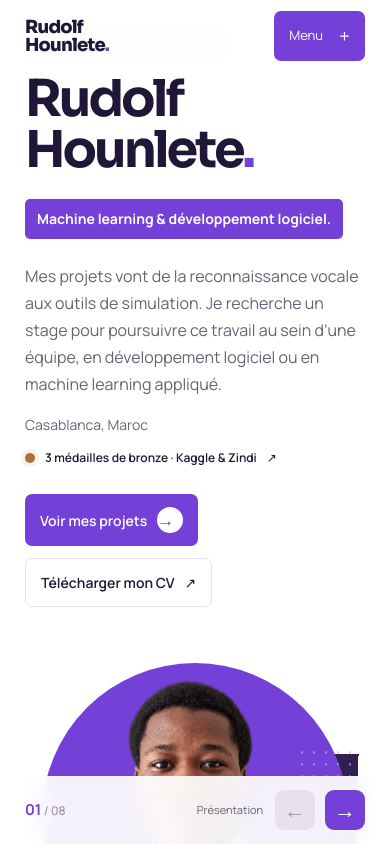
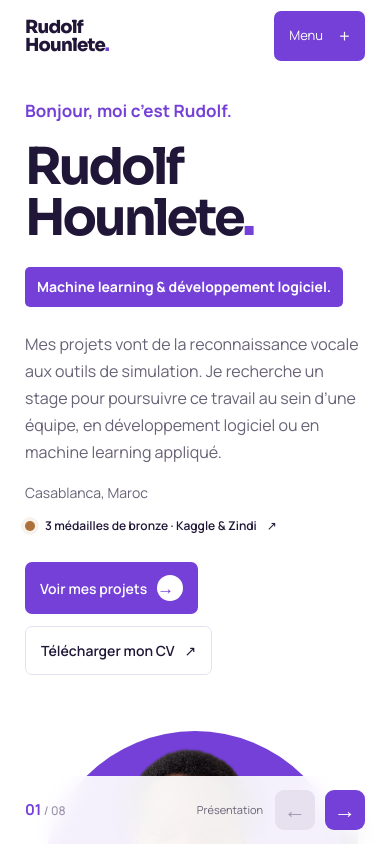
Before and after one commit to Rudolf-Staline/Portfolio, a React (Vite) app: page /#accueil in a window 390 px wide. Built offline with nearby package versions, Linux system fonts and the light colour scheme.

Commit message:
Keep scroll snap geometry stable while animating inner slide stages

```diff
--- a/src/App.tsx
+++ b/src/App.tsx
@@ -148,7 +148,7 @@ function App() {
       </header>
 
       <main id="main" className="wrap slide-deck" ref={deck} tabIndex={-1} aria-label="Portfolio de Rudolf Hounlete">
-        <section className="hero" id="accueil">
+        <section className="hero" id="accueil"><div className="scene-stage hero">
           <div className="hero-copy">
             <p className="hello">Bonjour, moi c’est Rudolf.</p>
             <h1>Rudolf<br />Hounlete<span>.</span></h1><p className="hero-specialty">{profile.heroFocus}</p>
@@ -159,40 +159,40 @@ function App() {
           <div className="hero-art-frame"><div className="hero-art has-portrait">
             <img className="hero-portrait" src="/portrait-rudolf.png" alt="Portrait de Rudolf Hounlete" width="1254" height="1254" fetchPriority="high" decoding="async" />
           </div><span className="hero-orbit" aria-hidden="true" /></div>
-        </section>
+        </div></section>
 
-        <section className="section about-section" id="apropos">
+        <section className="section about-section" id="apropos"><div className="scene-stage section about-section">
           <div><p className="eyebrow"><span /> À propos</p><h2>Un parcours entre<br />modèles et applications<span>.</span></h2>{profile.about.map(paragraph => <p className="about-text" key={paragraph}>{paragraph}</p>)}<a className="text-link" href={contact.github} target="_blank" rel="noreferrer">Explorer mon GitHub <Arrow diagonal /></a></div>
           <div className="about-facts"><div><strong>3</strong><span>Médailles de bronze<br />Kaggle & Zindi</span></div><div><strong>2026</strong><span>Stage chez CHOUBEL<br />RiskSim · Python & React</span></div></div>
-        </section>
+        </div></section>
 
-        <section className="section expertise-section" id="competences">
+        <section className="section expertise-section" id="competences"><div className="scene-stage section expertise-section">
           <div className="expertise-layout">
             <div className="expertise-lead"><p className="eyebrow"><span /> Compétences</p><h2>Des modèles<br />aux applications<span>.</span></h2><p className="section-intro">Les outils que j’utilise pour préparer les données, entraîner les modèles et développer les applications.</p><a className="text-link" href="#projets">Les voir dans mes projets <Arrow diagonal /></a><span className="expertise-decoration" aria-hidden="true">&#123; &#125;</span></div>
             <div className="expertise-grid">{skills.map((group, index) => <article className="expertise-group" key={group.label}><div className="expertise-group-heading"><span className="group-number">0{index + 1}</span><h3>{group.label}</h3></div><div className="tool-tags">{group.items.map((item, i) => <span className={i < 2 ? 'primary-tool' : ''} key={item}>{item}</span>)}</div></article>)}</div>
           </div>
-        </section>
+        </div></section>
 
-        <section className="section competition-section" id="competitions">
+        <section className="section competition-section" id="competitions"><div className="scene-stage section competition-section">
           <div className="awards-heading"><div><p className="eyebrow"><span /> Kaggle & Zindi · 2026</p><h2>En compétition<span>.</span></h2></div><div className="award-total"><strong>3</strong><span>médailles<br />de bronze</span></div></div>
           <div className="medal-grid">{competitions.filter(entry => entry.medal).map(entry => <article className="medal-card" key={entry.name}><div className="medal-card-top"><span className="platform-label">{entry.platform}</span><BronzeMedal /></div><p className="medal-label">Médaille de bronze</p><h3>{entry.name}</h3><p className="award-description">{entry.detail}</p>{entry.result !== 'Médaille de bronze' && <p className="award-placement">{entry.result}</p>}<div className="award-links">{entry.projectId && <button className="text-link" type="button" onClick={() => setSelected(projects.find(project => project.index === entry.projectId)!)}>Ma solution <Arrow diagonal /></button>}{entry.href && <a className="text-link" href={entry.href} target="_blank" rel="noreferrer">{entry.linkLabel} <Arrow diagonal /></a>}</div></article>)}</div>
           <div className="ranking-grid">{competitions.filter(entry => !entry.medal).map(entry => <article className="ranking-card" key={entry.name}><div className="ranking-position"><strong>{entry.result.split(' / ')[0]}</strong><span>sur {entry.result.split(' / ')[1]}</span></div><div><p className="platform-label">{entry.platform} · {entry.year}</p><h3>{entry.name}</h3><p className="award-description">{entry.detail}</p></div><div className="award-links">{entry.projectId && <button className="text-link" type="button" onClick={() => setSelected(projects.find(project => project.index === entry.projectId)!)}>Ma solution <Arrow diagonal /></button>}{entry.href && <a className="text-link" href={entry.href} target="_blank" rel="noreferrer">Code <Arrow diagonal /></a>}</div></article>)}</div>
-        </section>
+        </div></section>
 
-        <section className="section internship-section" id="experience">
+        <section className="section internship-section" id="experience"><div className="scene-stage section internship-section">
           <div className="internship-layout"><div className="internship-story"><p className="eyebrow"><span /> Expérience · CHOUBEL</p><h2>RiskSim<span>.</span></h2><p className="internship-subtitle">Simuler les risques d’un projet.</p><p className="internship-date">Stage d’observation<br />15 juillet — 28 août 2026</p><p>Durant mon stage chez CHOUBEL, j’ai développé RiskSim pour analyser les risques d’un projet à partir d’un registre Excel. L’utilisateur peut modifier ses hypothèses, comparer des scénarios et calculer des réserves budgétaires.</p><p>J’ai travaillé sur le moteur Python, puis fait évoluer l’interface de Streamlit vers React. La préparation de la distribution Windows et de la documentation a prolongé ce travail jusqu’à la prise en main de l’application.</p><button className="button button-primary" type="button" onClick={() => setSelected(internship)}>Explorer le projet <Arrow diagonal /></button></div>
           <div className="internship-blueprint"><div className="blueprint-heading"><span>Du registre à l’application</span><span aria-hidden="true">↗</span></div><ol className="delivery-steps"><li><span className="delivery-number">01</span><div><h3>Importer les risques</h3><p>Registre Excel · hypothèses · corrélations</p></div></li><li><span className="delivery-number">02</span><div><h3>Simuler les scénarios</h3><p>Moteur Python · Monte Carlo · sensibilité</p></div></li><li><span className="delivery-number">03</span><div><h3>Explorer les résultats</h3><p>Interface React · réserves budgétaires</p></div></li></ol><div className="delivery-release"><span className="release-dot" /><div><strong>Application Windows</strong><p>Distribution et documentation préparées</p></div></div><div className="blueprint-stack">Python / NumPy / React / TypeScript</div></div></div>
-        </section>
+        </div></section>
 
-        <section className="section projects-section" id="projets">
+        <section className="section projects-section" id="projets"><div className="scene-stage section projects-section">
           <div className="section-heading"><div><p className="eyebrow"><span /> Logiciel & ingénierie</p><h2>Projets sélectionnés<span>.</span></h2></div><p className="section-note">Des outils développés en parallèle des compétitions.</p></div>
           <div className="work-grid">{featuredProjects.map((project, i) => <article className={i === 0 ? 'work-card work-featured' : 'work-card'} key={project.index}><div className="work-card-top"><span className="work-number">0{i + 1}</span><span>{project.period}</span></div><div className="work-content"><p className="work-category">{project.category ?? project.context}</p><h3>{project.title}</h3><p className="work-description">{project.cardDescription ?? project.tagline}</p>{project.fact && <p className="work-fact">{project.fact}</p>}<div className="work-stack">{project.stack.slice(0, 4).map(item => <span key={item}>{item}</span>)}</div></div><div className="work-links"><button className="text-link" type="button" onClick={() => setSelected(project)}>Voir le projet <Arrow diagonal /></button>{project.links.code && <a className="text-link" href={project.links.code} target="_blank" rel="noreferrer">GitHub <Arrow diagonal /></a>}{project.links.demo && <a className="text-link" href={project.links.demo} target="_blank" rel="noreferrer">Démo <Arrow diagonal /></a>}</div></article>)}</div>
           <details className="other-projects"><summary>Autres travaux</summary>{otherProjects.map(project => <article key={project.index}><h3>{project.title}</h3><p>{project.tagline}</p><button className="text-link" type="button" onClick={() => setSelected(project)}>Voir le projet <Arrow diagonal /></button></article>)}</details>
-        </section>
+        </div></section>
 
-        <section className="section journey-section" id="parcours"><div className="section-heading"><div><p className="eyebrow"><span /> Formation</p><h2>Mon parcours<span>.</span></h2></div></div><div className="education-list">{education.map(item => <article key={item.school + item.detail}><span className="education-period">{item.period}</span><div><h3>{item.school}</h3><p>{item.detail}</p></div><span className="education-place">{item.location}</span></article>)}</div></section>
+        <section className="section journey-section" id="parcours"><div className="scene-stage section journey-section"><div className="section-heading"><div><p className="eyebrow"><span /> Formation</p><h2>Mon parcours<span>.</span></h2></div></div><div className="education-list">{education.map(item => <article key={item.school + item.detail}><span className="education-period">{item.period}</span><div><h3>{item.school}</h3><p>{item.detail}</p></div><span className="education-place">{item.location}</span></article>)}</div></div></section>
 
-        <section className="contact-section" id="contact"><div><p className="eyebrow"><span /> Contact</p><h2>Un stage dans votre équipe<span> ?</span></h2><p>Je recherche un stage en développement logiciel ou en machine learning appliqué. Si mon parcours correspond à ce que vous cherchez, je serais heureux d’échanger sur votre équipe et les projets auxquels je pourrais contribuer.</p></div><a className="button button-dark" href={`mailto:${contact.email}?subject=Proposition%20de%20stage`}>Proposer un stage <span className="round-arrow"><Arrow diagonal /></span></a><div className="contact-links"><a className="contact-email" href={`mailto:${contact.email}`}>{contact.email}</a><a className="text-link" href={contact.github} target="_blank" rel="noreferrer">GitHub <Arrow diagonal /></a>{contact.linkedin && <a className="text-link" href={contact.linkedin} target="_blank" rel="noreferrer">LinkedIn <Arrow diagonal /></a>}</div></section>
+        <section className="contact-section" id="contact"><div className="scene-stage contact-section"><div><p className="eyebrow"><span /> Contact</p><h2>Un stage dans votre équipe<span> ?</span></h2><p>Je recherche un stage en développement logiciel ou en machine learning appliqué. Si mon parcours correspond à ce que vous cherchez, je serais heureux d’échanger sur votre équipe et les projets auxquels je pourrais contribuer.</p></div><a className="button button-dark" href={`mailto:${contact.email}?subject=Proposition%20de%20stage`}>Proposer un stage <span className="round-arrow"><Arrow diagonal /></span></a><div className="contact-links"><a className="contact-email" href={`mailto:${contact.email}`}>{contact.email}</a><a className="text-link" href={contact.github} target="_blank" rel="noreferrer">GitHub <Arrow diagonal /></a>{contact.linkedin && <a className="text-link" href={contact.linkedin} target="_blank" rel="noreferrer">LinkedIn <Arrow diagonal /></a>}</div></div></section>
       </main>
       <footer className={`wrap deck-controls${chromeTheme}`} aria-label="Navigation des slides">
         <div className="deck-label" aria-live="polite"><strong>{String(slideIndex + 1).padStart(2, '0')}<span> / {String(slides.length).padStart(2, '0')}</span></strong><span>{activeSlide.label}</span><span className="deck-scroll-hint">Défilez pour naviguer</span></div>
--- a/src/index.css
+++ b/src/index.css
@@ -496,7 +496,7 @@ h1, h2, h3, .wordmark, .about-facts strong { font-family: 'Sora', sans-serif; }
 /* The whole panel moves in depth in proportion to the scroll gesture. */
 @media screen and (prefers-reduced-motion: no-preference) {
   main.slide-deck { background: #eae3f3; }
-  .slide-deck > section.motion-scene { scale: var(--scene-scale, 1); translate: 0 var(--scene-shift, 0px); opacity: var(--scene-opacity, 1); border-radius: var(--scene-radius, 0px); transform-origin: center; box-shadow: 0 20px 80px #20163712; }
+  .slide-deck > section.motion-scene > .scene-stage { scale: var(--scene-scale, 1); translate: 0 var(--scene-shift, 0px); opacity: var(--scene-opacity, 1); border-radius: var(--scene-radius, 0px); transform-origin: center; box-shadow: 0 20px 80px #20163712; }
   .slide-deck > .hero, .slide-deck > .expertise-section, .slide-deck > .internship-section, .slide-deck > .journey-section { background-color: white; }
   .slide-deck::before { content: ''; position: fixed; left: 0; top: 0; width: 100%; height: 3px; background: var(--accent); transform: scaleX(var(--scroll-progress, 0)); transform-origin: left; z-index: 30; pointer-events: none; }
   .motion-item[data-motion-kind="heading"] { transform: perspective(900px) translate3d(0, 85px, 0) rotateX(12deg); transform-origin: center bottom; transition: opacity .7s ease, transform 1.1s cubic-bezier(.16,1,.3,1); }
@@ -517,3 +517,24 @@ h1, h2, h3, .wordmark, .about-facts strong { font-family: 'Sora', sans-serif; }
   .motion-item[data-motion-kind="heading"] { transform: translateY(50px); }
   .motion-item[data-motion-kind="heading"].is-visible { transform: none; }
 }
+
+/* The outer section supplies a fixed snap area; only its inner stage transforms. */
+@media screen {
+  .slide-deck > section { display: block !important; padding: 0 !important; overflow: clip; background: transparent !important; border-radius: 0 !important; scroll-margin-top: 0 !important; }
+  .scene-stage { min-height: 100dvh; width: 100%; padding: 120px max(6vw, calc((100vw - 1120px) / 2)) 100px; }
+  .scene-stage.hero { display: grid; grid-template-columns: 1.2fr 1fr; padding-block: 118px 98px; background: white; }
+  .scene-stage.about-section { align-content: center; }
+  .scene-stage.expertise-section, .scene-stage.internship-section { display: grid; align-content: center; background: white; }
+  .scene-stage.competition-section, .scene-stage.projects-section { display: flex; flex-direction: column; justify-content: center; }
+  .scene-stage.journey-section { display: flex; flex-direction: column; justify-content: center; background: white; }
+  .scene-stage.contact-section { align-content: center; }
+}
+@media screen and (min-width: 1500px) {
+  .scene-stage.expertise-section, .scene-stage.competition-section, .scene-stage.internship-section, .scene-stage.projects-section { padding-inline: max(8vw, calc((100vw - 1360px) / 2)); }
+}
+@media screen and (max-width: 700px) {
+  .scene-stage { padding: 104px 25px 98px; }
+  .scene-stage.hero { grid-template-columns: 1fr; padding: 98px 25px 92px; }
+  .scene-stage.about-section, .scene-stage.contact-section { align-content: start; }
+}
+@media print { .scene-stage { scale: 1 !important; translate: none !important; opacity: 1 !important; } }
```
